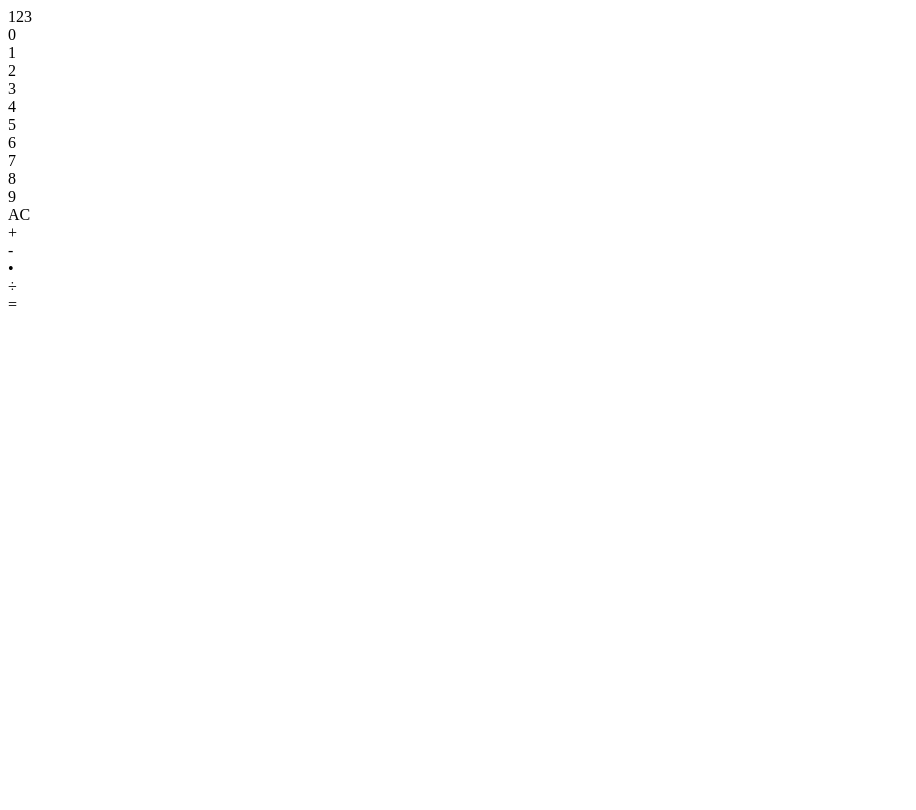
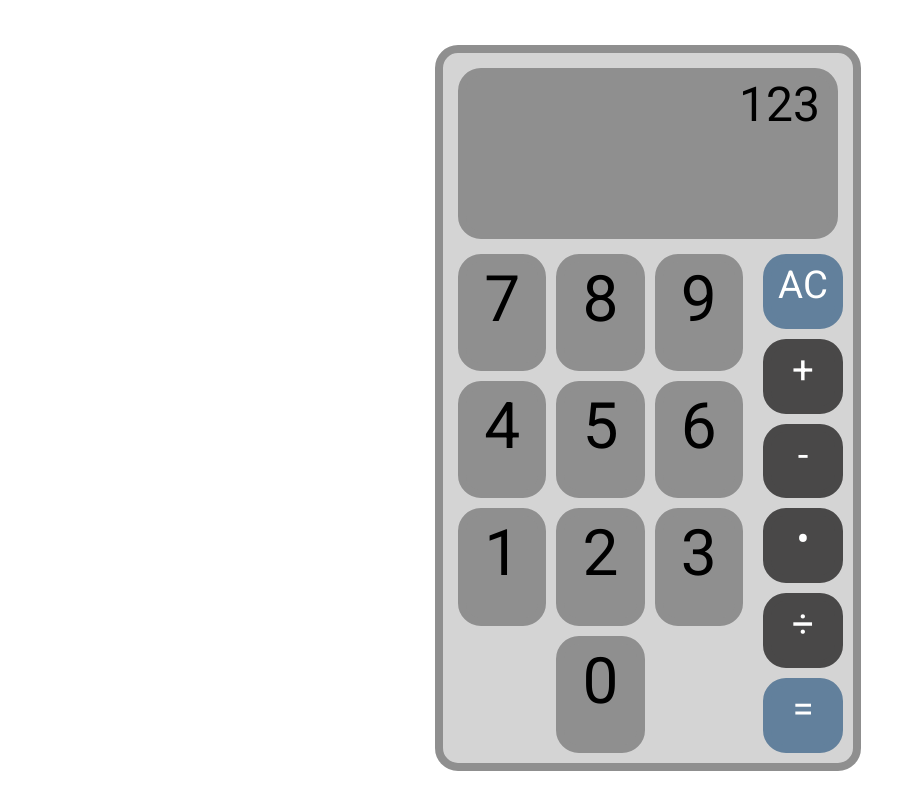
Before and after one commit to harold-guido/calculator, a plain HTML site: page index.html in a window 1280 px wide. Shown: the whole page, without its empty margins (0-916 px from the left). Drawn offline with Linux system fonts and the light colour scheme; files that its build step writes are made by us from their sources; the site is published under a folder, as on GitHub Pages, so addresses that start at the root find nothing.

Commit message:
changed style.css direction in index.html

```diff
--- a/index.html
+++ b/index.html
@@ -4,7 +4,7 @@
     <meta charset="UTF-8" />
     <meta name="viewport" content="width=device-width, initial-scale=1.0" />
     <title>Calculator</title>
-    <link rel="stylesheet" href="/Assets/style.css" />
+    <link rel="stylesheet" href="style.css" />
   </head>
   <body id="page">
     <div class="calculator-container">
```
